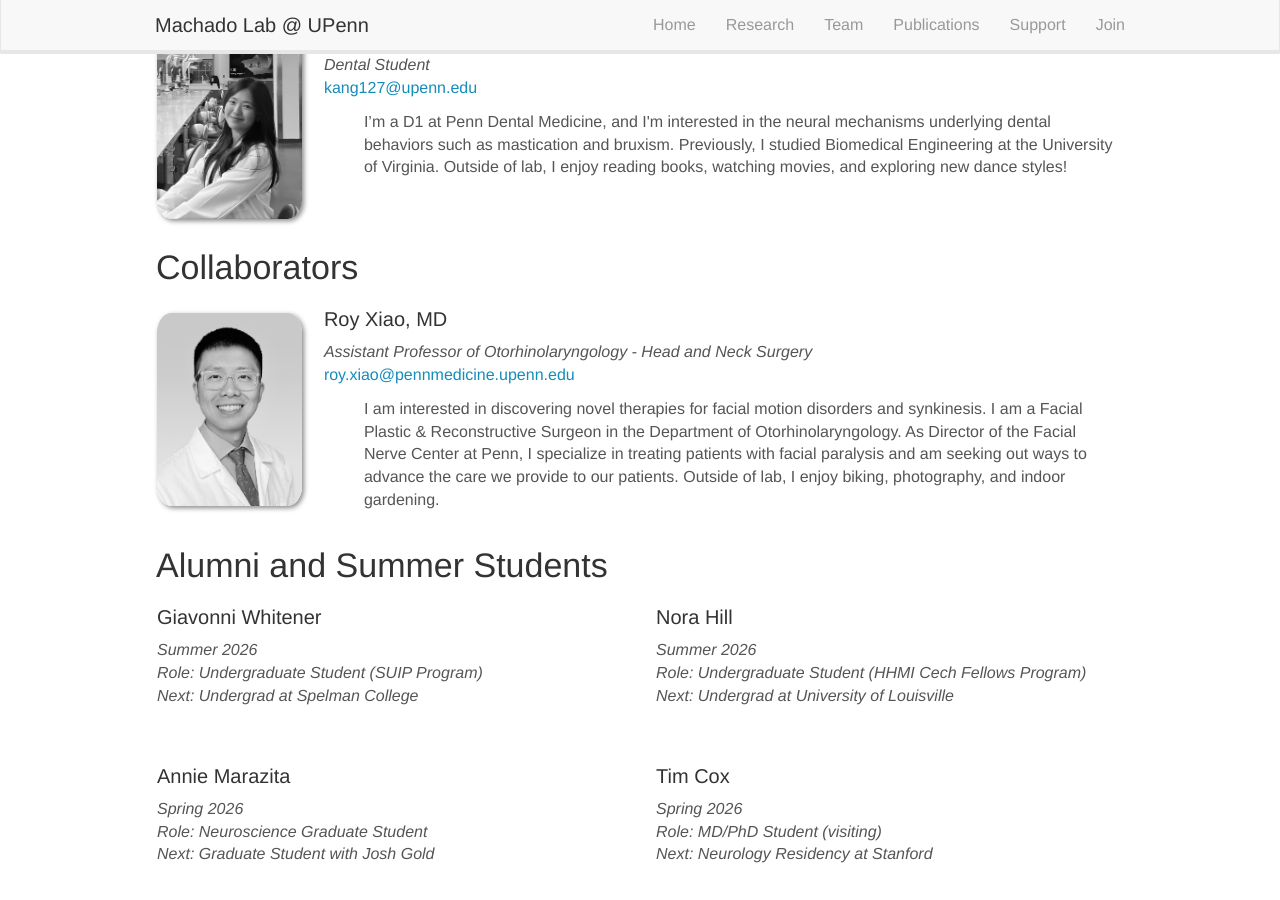
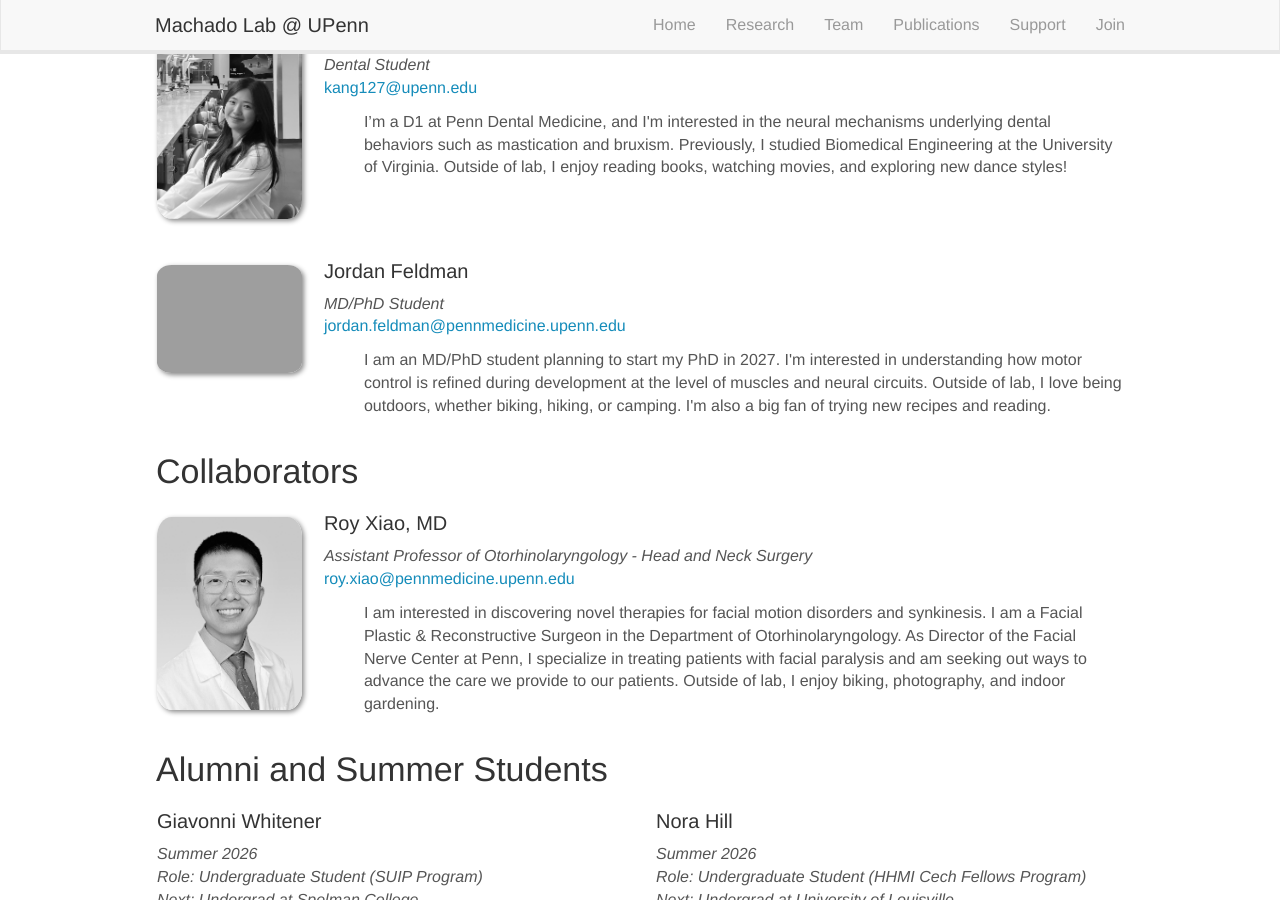
Before and after one commit to machado-lab-code/machado-lab-code, a Jekyll site: the page built from _pages/team.md, in a window 1280 px wide and 900 px high, scrolled down 3087 px. Built offline with Jekyll 4.4.1, drawn with Linux system fonts in a browser that asks for light colours; nearby versions of some CDN libraries.

Commit message:
Add Jordan Feldman to team members list

```diff
--- a/_data/team_members.yml
+++ b/_data/team_members.yml
@@ -92,3 +92,9 @@
   info: Dental Student
   email: kang127@upenn.edu
   bio: I’m a D1 at Penn Dental Medicine, and I'm interested in the neural mechanisms underlying dental behaviors such as mastication and bruxism. Previously, I studied Biomedical Engineering at the University of Virginia. Outside of lab, I enjoy reading books, watching movies, and exploring new dance styles!
+
+- name: Jordan Feldman
+  photo: Feldman.jpg
+  info: MD/PhD Student
+  email: jordan.feldman@pennmedicine.upenn.edu
+  bio: I am an MD/PhD student planning to start my PhD in 2027. I'm interested in understanding how motor control is refined during development at the level of muscles and neural circuits. Outside of lab, I love being outdoors, whether biking, hiking, or camping. I'm also a big fan of trying new recipes and reading.
```
